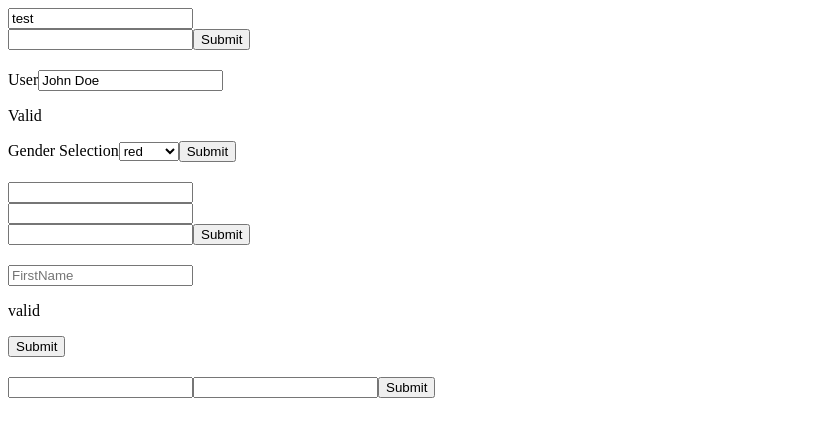
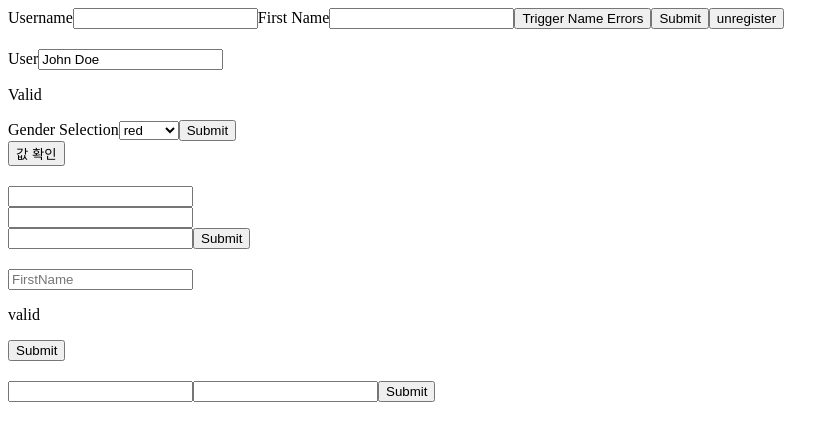
Before and after one commit to brokenPot/reacthookform_with_ts, a React (Vite) app: page / in a window 1280 px wide. Shown: the top 440 px of the page, without its empty margins (0-839 px from the left). Built offline with nearby package versions, Linux system fonts and the light colour scheme; the HTML template or start-up script is replaced by a standard one.

Commit message:
on progress

```diff
--- a/src/forms/Form1.tsx
+++ b/src/forms/Form1.tsx
@@ -1,28 +1,64 @@
-import { useForm, SubmitHandler } from "react-hook-form"
+import { useForm } from "react-hook-form"
+import {useEffect} from "react";
 
 
-type Inputs = {
-    example: string
-    exampleRequired: string
+type FormInputs = {
+    username: string
+    firstName: string
 }
 
 
 export default function Form1() {
     const {
         register,
+        unregister,
         handleSubmit,
+        setError,
         formState: { errors },
-    } = useForm<Inputs>()
-    const onSubmit: SubmitHandler<Inputs> = (data) => console.log(data)
+    } = useForm<FormInputs>()
+
+
+    const onSubmit = (data: FormInputs) => {
+        console.log(data)
+    }
+    useEffect(() => {
+        register("username")
+    }, [register])
 
     return (
         <form onSubmit={handleSubmit(onSubmit)}>
-            <div>
-                <input defaultValue="test" {...register("example")} />
-            </div>
-            <input {...register("exampleRequired", {required: true})} />
-                {errors.exampleRequired && <span>This field is required</span>}
-                <input type="submit"/>
+            <label>Username</label>
+            <input {...register("username" as const)} />
+            {errors.username && <p>{errors.username.message}</p>}
+            <label>First Name</label>
+            <input {...register("firstName" as const)} />
+            {errors.firstName && <p>{errors.firstName.message}</p>}
+            <button
+                type="button"
+                onClick={() => {
+                    const inputs = [
+                        {
+                            type: "manual",
+                            name: "username",
+                            message: "Double Check This",
+                        },
+                        {
+                            type: "manual",
+                            name: "firstName",
+                            message: "Triple Check This",
+                        },
+                    ]
+                    inputs.forEach(({name, type, message}:{name:"username" | "firstName" | "root" | any, type:string, message:string}) => {
+                        setError(name, {type, message})
+                    })
+                }}
+            >
+                Trigger Name Errors
+            </button>
+            <input type="submit"/>
+            <button type="button" onClick={() => unregister("username")}>
+                unregister
+            </button>
         </form>
-)
+    )
 }
--- a/src/forms/Form2.tsx
+++ b/src/forms/Form2.tsx
@@ -15,7 +15,21 @@ interface IFormInput {
 
 
 export default function Form2() {
-    const { register, handleSubmit, formState } = useForm<IFormInput>(
+    // useForm의 옵션들
+    // mode	            Validation strategy before submitting behaviour.
+    // reValidateMode	Validation strategy after submitting behaviour.
+    // defaultValues	Default values for the form.
+    // values	        Reactive values to update the form values.
+    // errors	        Reactive errors to update the form errors.
+    // resetOptions	    Option to reset form state update while updating new form values.
+    // criteriaMode	    Display all validation errors or one at a time.
+    // shouldFocusError	Enable or disable built-in focus management.
+    // delayError	    Delay error from appearing instantly.
+    // shouldUnregister	Enable and disable input unregister after unmount.
+    // shouldUseNativeValidation	Use browser built-in form constraint API.
+
+
+    const { register, handleSubmit, formState,getValues  } = useForm<IFormInput>(
         {
             defaultValues: {
                 User:"John Doe",
@@ -25,18 +39,28 @@ export default function Form2() {
     )
     const onSubmit: SubmitHandler<IFormInput> = (data) => console.log(data)
 
+    const handleValueCheck = ()=>{
+        const user =getValues('User')
+        const color =getValues('color')
+
+        console.log(user)
+        console.log(color)
+
+    }
+
     return (
+        <>
             <form onSubmit={handleSubmit(onSubmit)}>
                 <div>
                     <label>User</label>
-                <input {...register("User",{required:true})} />
+                    <input {...register("User", {required: true})} />
                     <p>{formState.isValid ? "Valid" : "InValid"}</p>
                     <p>{formState.isDirty && "Used Input"}</p>
                 </div>
                 <div>
                     <label>Gender Selection</label>
                     <select {...register("color")}>
-                    {["red","blue","purple"].map((item) => (
+                        {["red", "blue", "purple"].map((item) => (
                             <option value={item} key={item}>
                                 {item}
                             </option>
@@ -44,7 +68,10 @@ export default function Form2() {
                     </select>
                     <input type="submit"/>
                 </div>
+            </form>
+            <button onClick={handleValueCheck}>값 확인</button>
 
-        </form>
+        </>
+
     )
 }
--- a/src/forms/Form5.tsx
+++ b/src/forms/Form5.tsx
@@ -13,7 +13,6 @@ export default function Form5() {
         handleSubmit,
     } = useForm<Inputs>()
     const onSubmit : SubmitHandler<Inputs> = (data) => console.log(data)
-
 
     return (
         <form onSubmit={handleSubmit(onSubmit)}>
```
Also changed, not shown: .eslintrc.cjs. Lines whose indentation alone changed are shown as unchanged.
